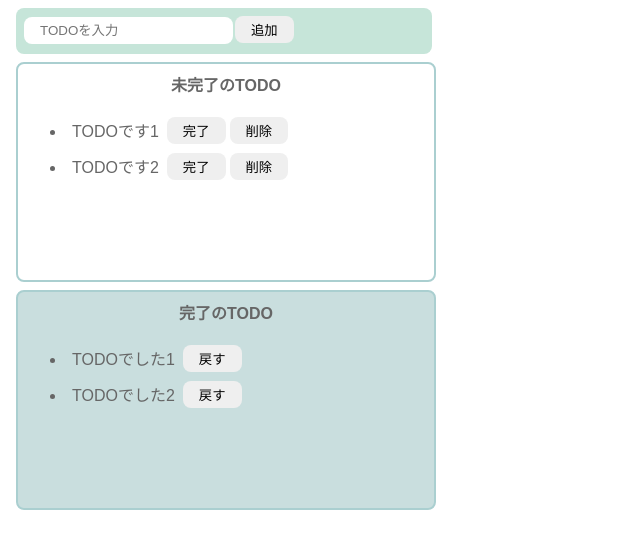
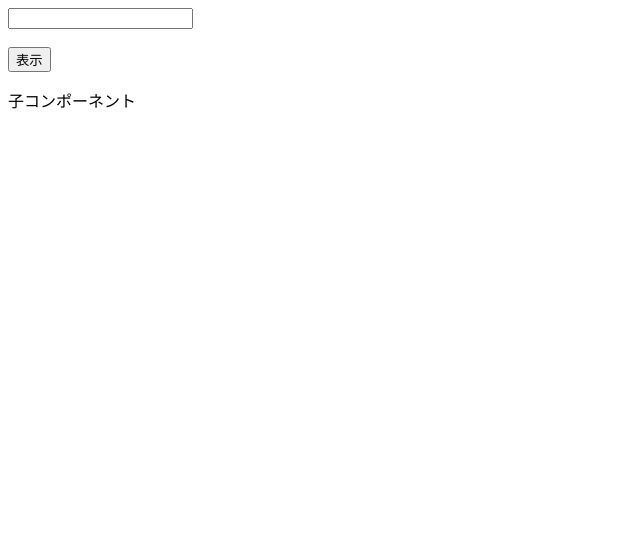
Before and after one commit to misaku54/ec-app, a React (Vite) app in the folder frontend/: page / in a window 1280 px wide. Shown: the top 548 px of the page, without its empty margins (0-640 px from the left). Built offline with nearby package versions, Linux system fonts and the light colour scheme.

Commit message:
fe練習

```diff
--- a/frontend/src/main.tsx
+++ b/frontend/src/main.tsx
@@ -4,6 +4,7 @@ import { EventBasic } from './practice/EventBasic';
 import { StateBasic } from './practice/StateBasic';
 import { Effect } from './practice/Effect';
 import { Task } from './practice/Task';
+import { RenderTracker } from './practice/RenderTracker';
 // import './index.css'
 // import App from './App.tsx'
 
@@ -22,12 +23,15 @@ const App = () => {
 }
 
 root.render(
-  <StrictMode>
+  // <StrictMode>
+  <>
     {/* <App/>
     <EventBasic type="date" />
     <EventBasic type="time" />
     <StateBasic init={0}/> */}
     {/* <Effect/> */}
-    <Task/>
-  </StrictMode>
+    {/* <Task/> */}
+    <RenderTracker/>
+  </>
+  // </StrictMode>
 );
--- /dev/null
+++ b/frontend/src/practice/ChildArea.tsx
@@ -0,0 +1,26 @@
+const style = {
+  width: "100%",
+  hegiht: "200px",
+  backgroudColor: "khaki"
+};
+
+export const ChildArea = (props) => {
+  const { open } = props;
+  console.log("ChildAreaがレンダリング");
+
+  const data = [...Array(2000).keys()];
+  data.forEach(() => {
+    console.log("...");
+  })
+  console.log();
+
+  return (
+    <>
+      {open ? (
+        <div style={style}>
+          <p>子コンポーネント</p>
+        </div>
+      ) : null}
+    </>
+  );
+}
--- /dev/null
+++ b/frontend/src/practice/RenderTracker.tsx
@@ -0,0 +1,23 @@
+import { useState } from "react";
+import { ChildArea } from './ChildArea';
+export const RenderTracker = () => {
+  console.log("RenderTracker");
+
+  // state
+  const [text, setText] = useState("");
+  const [open, setOpen] = useState(false);
+
+  // function
+  const onChangeText = (e) => setText(e.target.value);
+  const onClickOpen = () => setOpen(!open) ;
+
+  return (
+    <div>
+      <input value={text} onChange={onChangeText} />
+      <br />
+      <br />
+      <button onClick={onClickOpen}>表示</button>
+      <ChildArea open="aaa" />
+    </div>
+  );
+}
--- a/frontend/src/practice/Task.tsx
+++ b/frontend/src/practice/Task.tsx
@@ -29,6 +29,24 @@ export const Task = () => {
     const newTodos = [...incompleteTodos];
     newTodos.splice(index, 1);
     setIncompleteTodos(newTodos);
+  };
+
+  const onClickComplete = (index) => {
+    const newTodos = [...incompleteTodos];
+    newTodos.splice(index, 1);
+
+    const newCompleteTodos = [...completeTodos, incompleteTodos[index]];
+    setIncompleteTodos(newTodos);
+    setCompleteTodos(newCompleteTodos);
+  };
+
+  const onClickBack = (index) => {
+    const newCompleteTodos = [...completeTodos];
+    newCompleteTodos.splice(index, 1);
+
+    const newTodos = [...incompleteTodos, completeTodos[index]];
+    setIncompleteTodos(newTodos);
+    setCompleteTodos(newCompleteTodos);
   }
 
   return (
@@ -44,7 +62,7 @@ export const Task = () => {
             <li key={todo}>
               <div className="list-row">
                 <p className="todo-item">{todo}</p>
-                <button>完了</button>
+                <button onClick={() => {onClickComplete(index)}}>完了</button>
                 <button onClick={() => {onClickDelete(index)}}>削除</button>
               </div>
             </li>
@@ -54,11 +72,11 @@ export const Task = () => {
       <div className="complete-area">
         <p className="title">完了のTODO</p>
         <ul>
-          {completeTodos.map((todo) => (
+          {completeTodos.map((todo, index) => (
             <li key={todo}>
               <div className="list-row">
                 <p className="todo-item">{todo}</p>
-                <button>戻す</button>
+                <button onClick={() => {onClickBack(index)}}>戻す</button>
               </div>
             </li>
           ))}
--- a/frontend/src/practice/styles.css
+++ b/frontend/src/practice/styles.css
@@ -1,4 +1,4 @@
-body {
+/* body {
   font-family: sans-serif;
   color: #666;
 }
@@ -63,4 +63,4 @@ button:hover {
 
 .todo-item {
   margin: 6px;
-}
+} */
```
